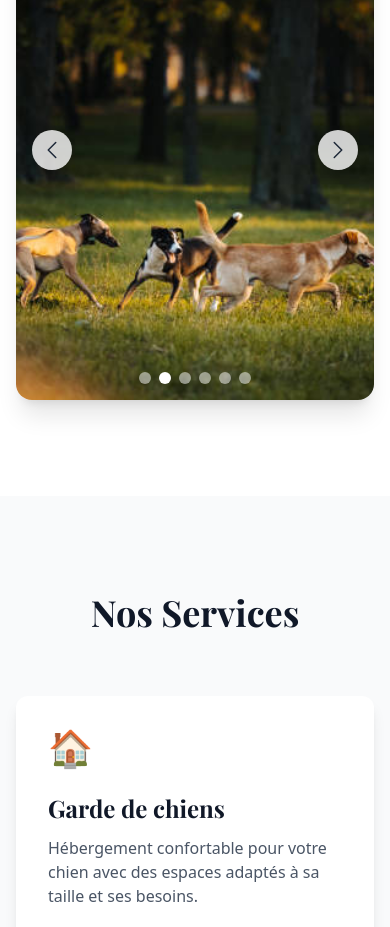
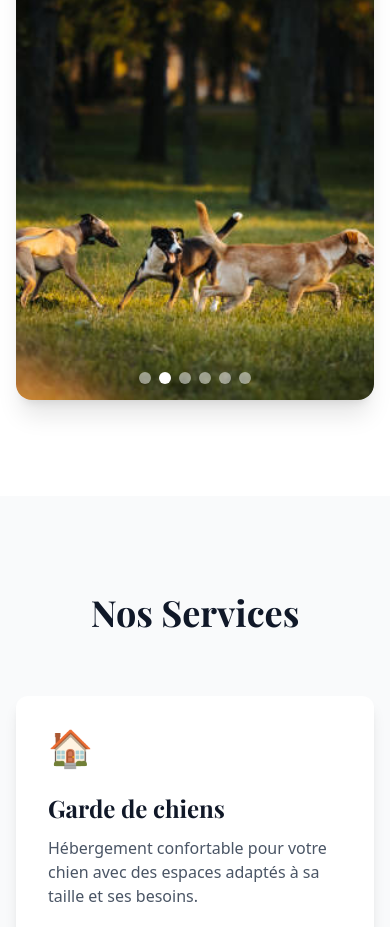
Before and after one commit to SylvainRousset/chenil, a Next.js app: page / in a window 390 px wide. Shown: the part 1295-2222 px from the top of the page. Built offline with nearby package versions, Linux system fonts and the light colour scheme; a web font is replaced by a local one.

Commit message:
Update ImageCarousel.tsx

```diff
--- a/src/app/components/ImageCarousel.tsx
+++ b/src/app/components/ImageCarousel.tsx
@@ -64,20 +64,24 @@ export default function ImageCarousel({ images }: ImageCarouselProps) {
         </div>
       </div>
 
-      {/* Boutons de navigation */}
+      {/* Flèches de navigation */}
       <button
         onClick={scrollPrev}
-        className="absolute left-4 top-1/2 -translate-y-1/2 bg-white/80 hover:bg-white p-2 rounded-full shadow-lg transition-colors z-10"
+        className="absolute left-4 top-1/2 -translate-y-1/2 bg-white/80 hover:bg-white text-gray-800 p-2 rounded-full shadow-lg transition-all duration-300 hidden md:block"
         aria-label="Image précédente"
       >
-        <ChevronLeftIcon className="w-6 h-6 text-gray-800" />
+        <svg className="w-6 h-6" fill="none" stroke="currentColor" viewBox="0 0 24 24">
+          <path strokeLinecap="round" strokeLinejoin="round" strokeWidth={2} d="M15 19l-7-7 7-7" />
+        </svg>
       </button>
       <button
         onClick={scrollNext}
-        className="absolute right-4 top-1/2 -translate-y-1/2 bg-white/80 hover:bg-white p-2 rounded-full shadow-lg transition-colors z-10"
+        className="absolute right-4 top-1/2 -translate-y-1/2 bg-white/80 hover:bg-white text-gray-800 p-2 rounded-full shadow-lg transition-all duration-300 hidden md:block"
         aria-label="Image suivante"
       >
-        <ChevronRightIcon className="w-6 h-6 text-gray-800" />
+        <svg className="w-6 h-6" fill="none" stroke="currentColor" viewBox="0 0 24 24">
+          <path strokeLinecap="round" strokeLinejoin="round" strokeWidth={2} d="M9 5l7 7-7 7" />
+        </svg>
       </button>
 
       {/* Indicateurs de progression */}
```
